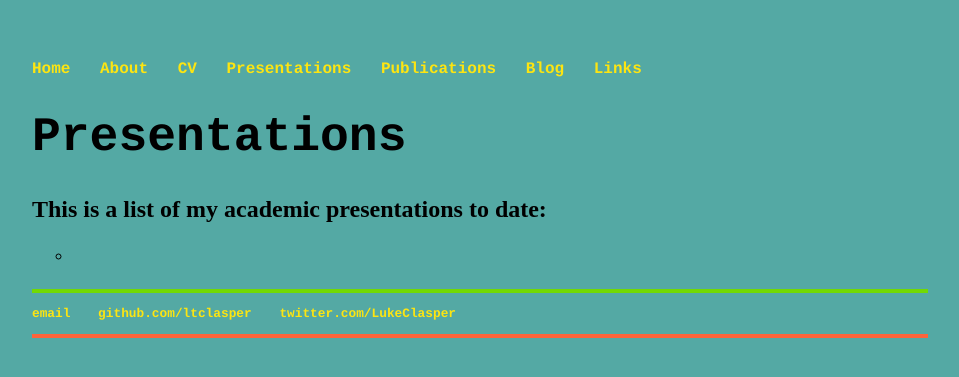
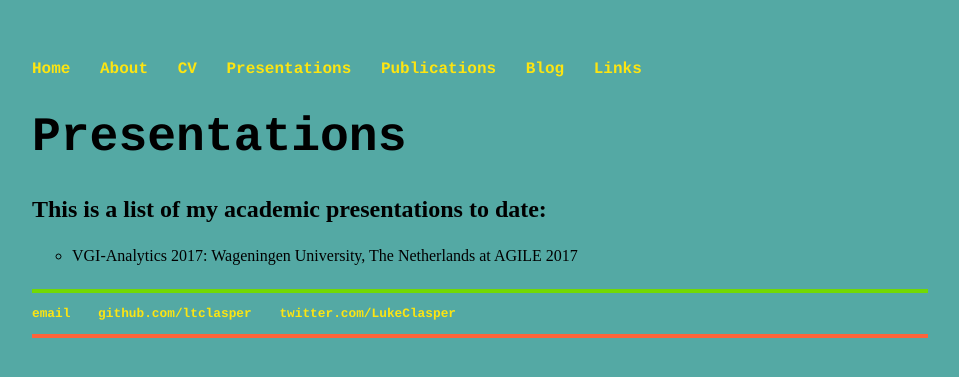
Before and after one commit to ltclasper/ltclasper.github.io, a Jekyll site: the page built from presentations/index.html, in a window 1280 px wide. Shown: the top 377 px of the page, without its empty margins (160-1119 px from the left). Built offline with Jekyll 4.4.1, drawn with Linux system fonts in a browser that asks for light colours.

Commit message:
Update index.html

```diff
--- a/presentations/index.html
+++ b/presentations/index.html
@@ -6,6 +6,6 @@ title: Presentations
 <div class="blurb">
 	<h2>This is a list of my academic presentations to date:</h2>
 	<p><ul style="list-style-type:circle">
-  <li></li>
+  <li>VGI-Analytics 2017: Wageningen University, The Netherlands at AGILE 2017</li>
 </ul></p>
 </div><!-- /.blurb -->
```
